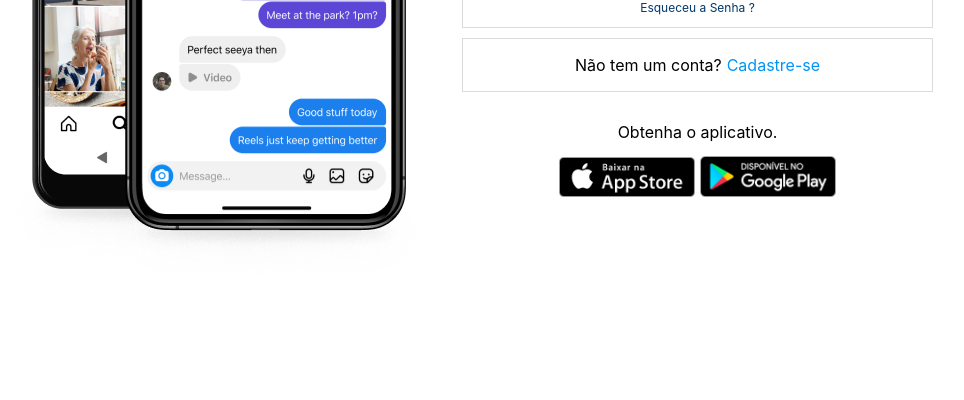
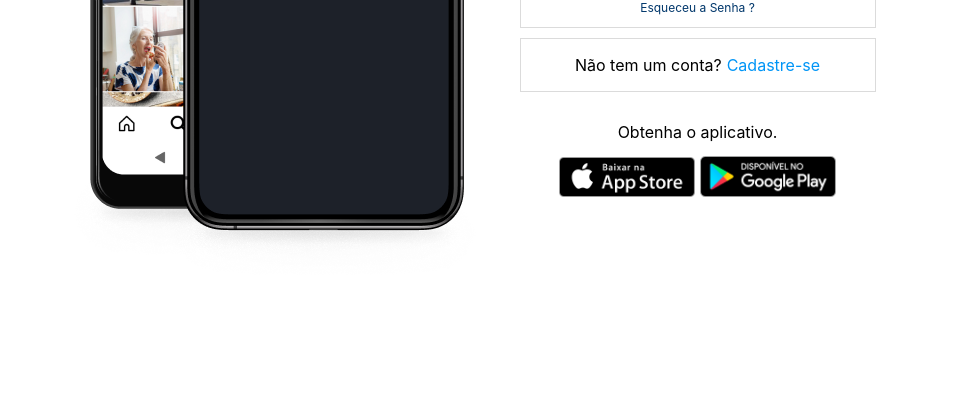
Before and after one commit to Mati-Pereira/instagram-clone, a website: page index.html in a window 1280 px wide. Shown: the part 400-800 px from the top of the page, without its empty margins (175-1139 px from the left). Drawn offline with Linux system fonts and the light colour scheme.

Commit message:
finishing

```diff
--- a/index.html
+++ b/index.html
@@ -12,7 +12,7 @@
 <body>
     <div class="container">
         <div class="img">
-            <div class="carousel fade position"></div>
+            <!-- <div class="carousel fade position"></div> -->
             <img src="./assets/asset 7.png" alt="smartphone image">
         </div>
         <div class="content">
--- a/style.css
+++ b/style.css
@@ -54,7 +54,7 @@
     padding: 0 0.75rem;
     width: 100%;
     min-width: 380px;
-    max-width: 500px;
+    max-width: 380px;
 }
 
 .input-group {
@@ -157,11 +157,3 @@
         opacity: 1
     }
 }
-
-.position{
-    position: absolute;
-    top: 75px;
-    left: 317px;
-    bottom: 0;
-    right: 0;
-}
```
